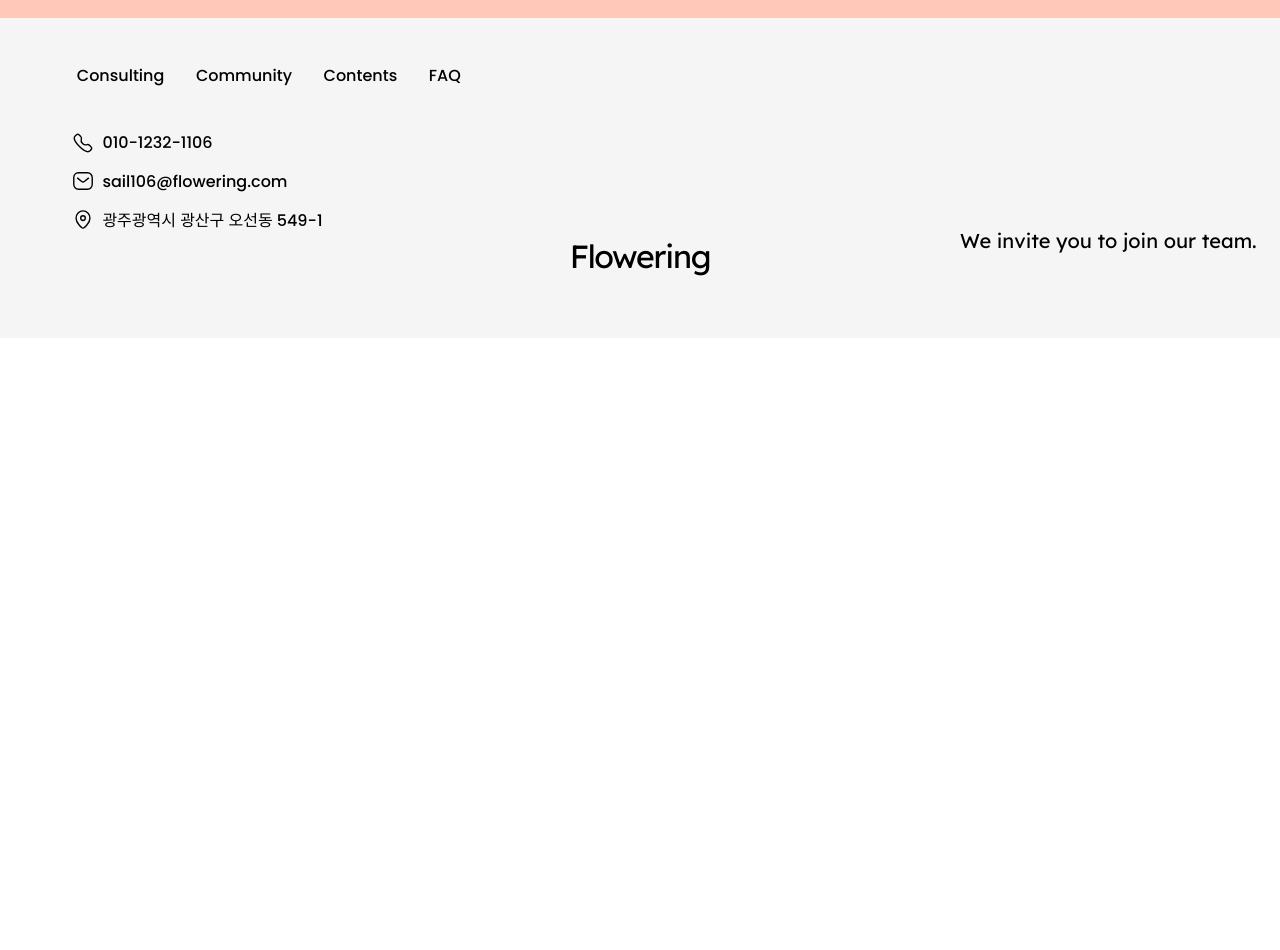
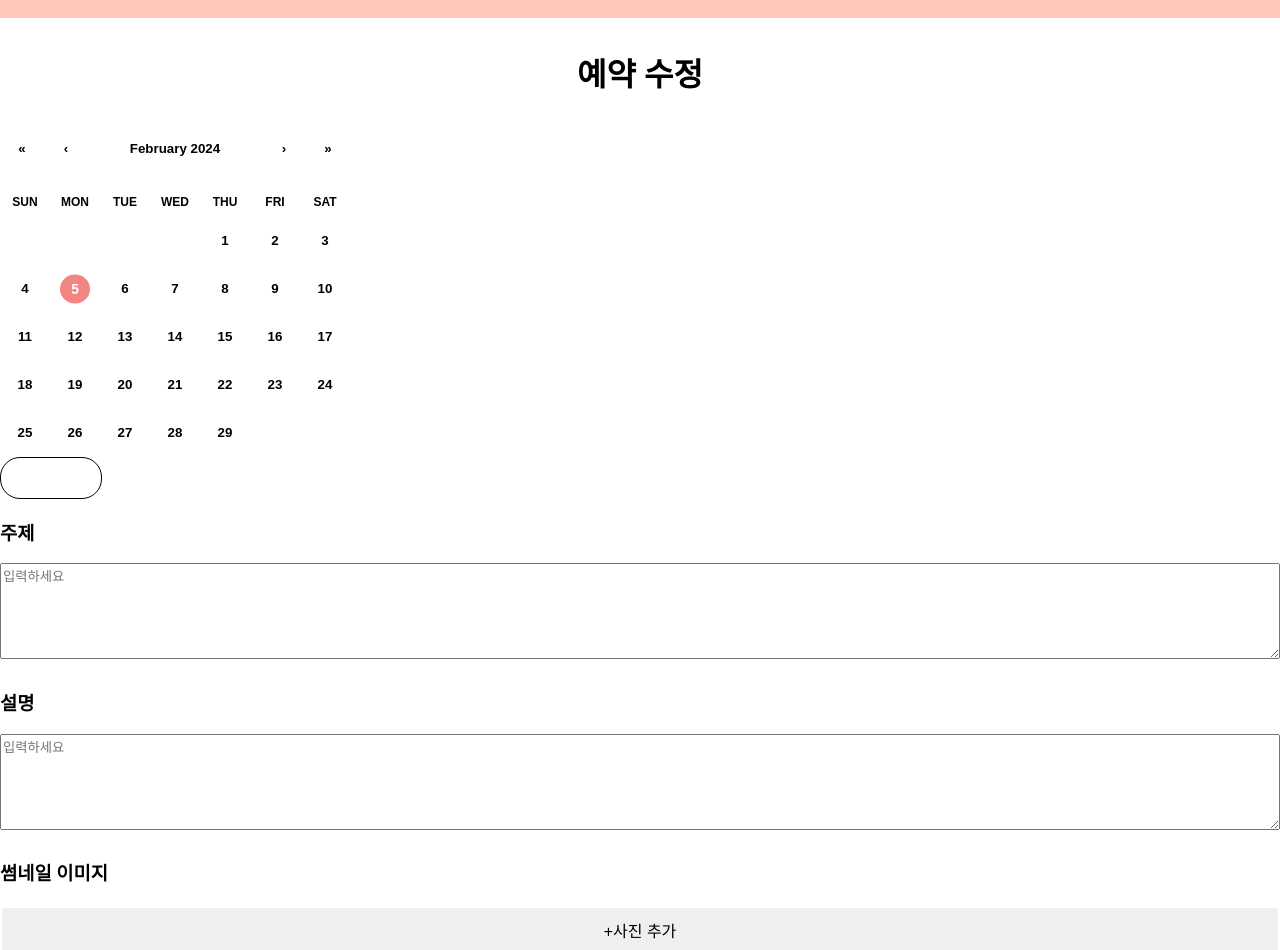
Before and after one commit to sail106/Flowering, a React (Vite) app in the folder front/: page /communitymod in a window 1280 px wide. Shown: the part 82-1032 px from the top of the page. Before the commit the page ends 900 px from the top, so only its background shows below. Built offline with nearby package versions, Linux system fonts and the light colour scheme.

Commit message:
style: #6 communitymodify Title

```diff
--- a/front/src/App.jsx
+++ b/front/src/App.jsx
@@ -14,6 +14,7 @@ import ConsultReservation from "./components/ConsultReservation";
 import FaQ from "./components/FaQ";
 import Footer from "./components/Footer";
 import EditMyInfo from "./components/EidtMyInfo";
+import CommunityModify from './components/modify/CommunityModify';
 
 function App() {
 
@@ -32,6 +33,7 @@ function App() {
           <Route path='/mypage' element={<MyPage />} />
           <Route path='/editmyinfo' element={<EditMyInfo />} />
           <Route path='/faq' element={<FaQ />} />
+          <Route path='/communitymod' element={<CommunityModify />} />
         </Routes>
       <Footer />
       </Page>
--- /dev/null
+++ b/front/src/components/modify/CommunityModify.jsx
@@ -0,0 +1,48 @@
+import Title from './Title'
+import MyCalendar from '../store/MyCalendar'
+import RadioButton from '../store/RadioButton'
+import styled from 'styled-components';
+
+const Cal = styled.div`
+  display: flex;
+  flex-direction: column;
+  justify-content: center;
+`;
+
+const ContentInput = styled.textarea`
+
+  height: 90px;
+  margin-bottom: 10px;
+`;
+
+const AddImageButton = styled.button`
+  border: none;
+  color: black;
+  padding: 10px 10px;
+  text-align: center;
+  text-decoration: none;
+  display: inline-block;
+  font-size: 16px;
+  margin: 4px 2px;
+  cursor: pointer;
+`;
+
+const CommunityModify = () => {
+  return (
+    <>
+      <Cal>
+        <Title />
+        <MyCalendar />
+        <RadioButton />
+        <h3>주제</h3>
+        <ContentInput placeholder="입력하세요" />
+        <h3>설명</h3>
+        <ContentInput placeholder="입력하세요" />
+        <h3>썸네일 이미지</h3>
+        <AddImageButton>+사진 추가</AddImageButton>
+      </Cal>
+    </>
+  );
+}
+
+export default CommunityModify;
--- /dev/null
+++ b/front/src/components/modify/Title.jsx
@@ -0,0 +1,21 @@
+import styled from "styled-components";
+
+const Commod = styled.h1`
+  display: flex;
+  justify-content: center;
+  padding : 10px;
+`;
+
+
+
+
+const Title = () => {
+  return (
+    <>
+      <Commod>예약 수정</Commod>
+
+    </>
+  )
+};
+
+export default Title;
```
